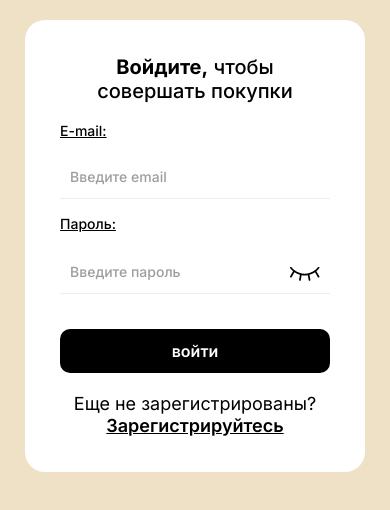
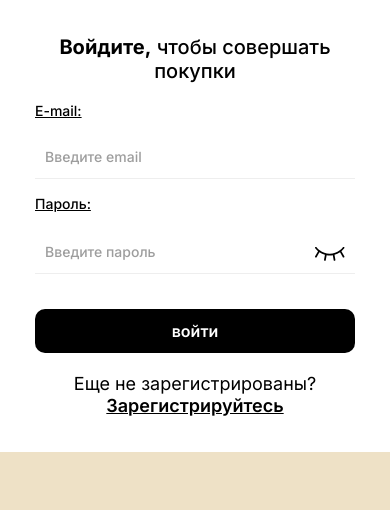
Before and after one commit to daminoki/react-dior-store, a React (Create React App) app: page / in a window 390 px wide. Shown: the top 510 px of the page. Built offline with nearby package versions, Linux system fonts and the light colour scheme; no server answers.

Commit message:
add firebase deploy

```diff
--- a/src/App.scss
+++ b/src/App.scss
@@ -7,5 +7,6 @@
 
   @media screen and (max-width: 425px) {
     padding: 20px;
+    border-radius: 0;
   }
 }
--- a/src/styles/index.scss
+++ b/src/styles/index.scss
@@ -9,6 +9,10 @@ body {
   @media screen and (max-width: 768px) {
     padding: 20px 25px;
   }
+
+  @media screen and (max-width: 425px) {
+    padding: 0;
+  }
 }
 
 * {
```
Also changed, not shown: firebase.json (added), 1 other file (tests, documents, lock files or other folders).
